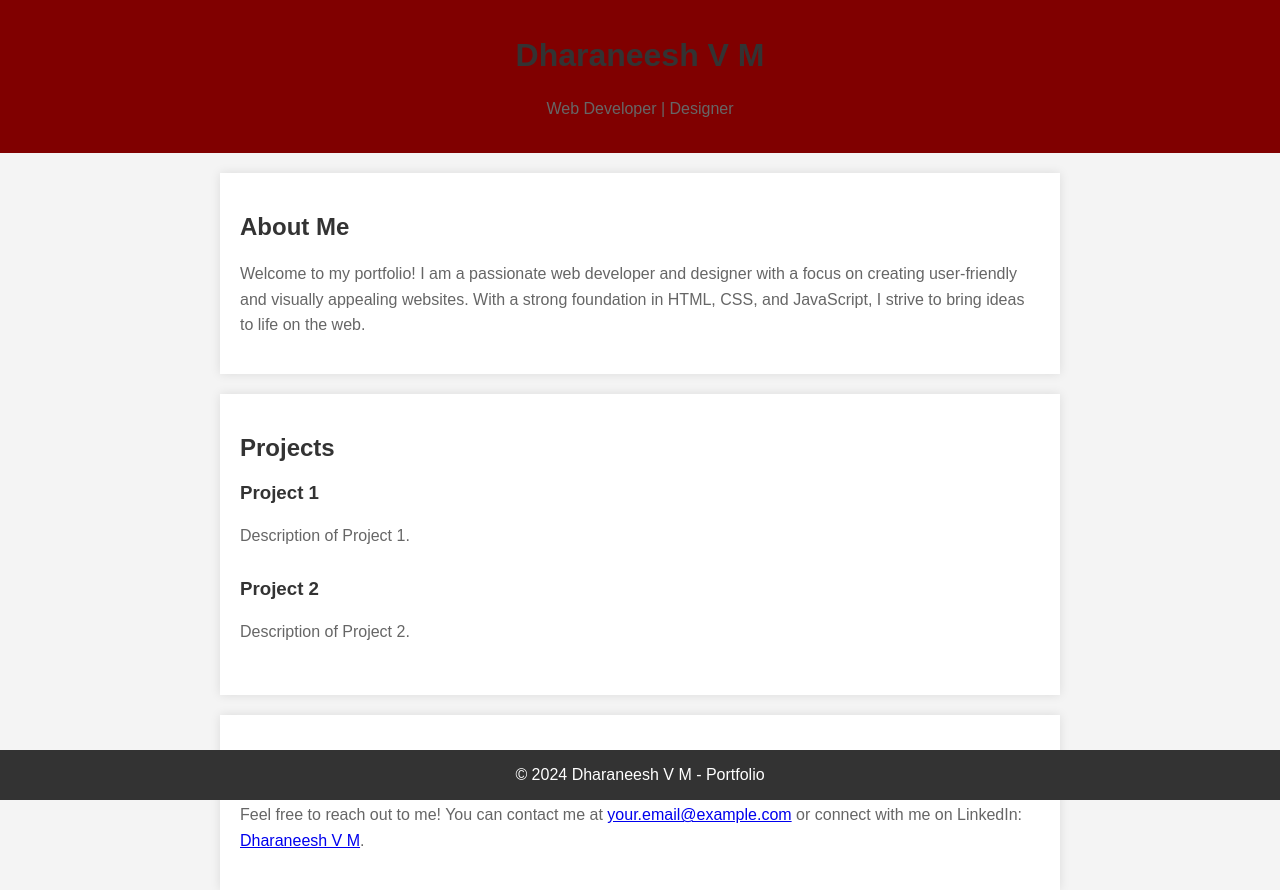
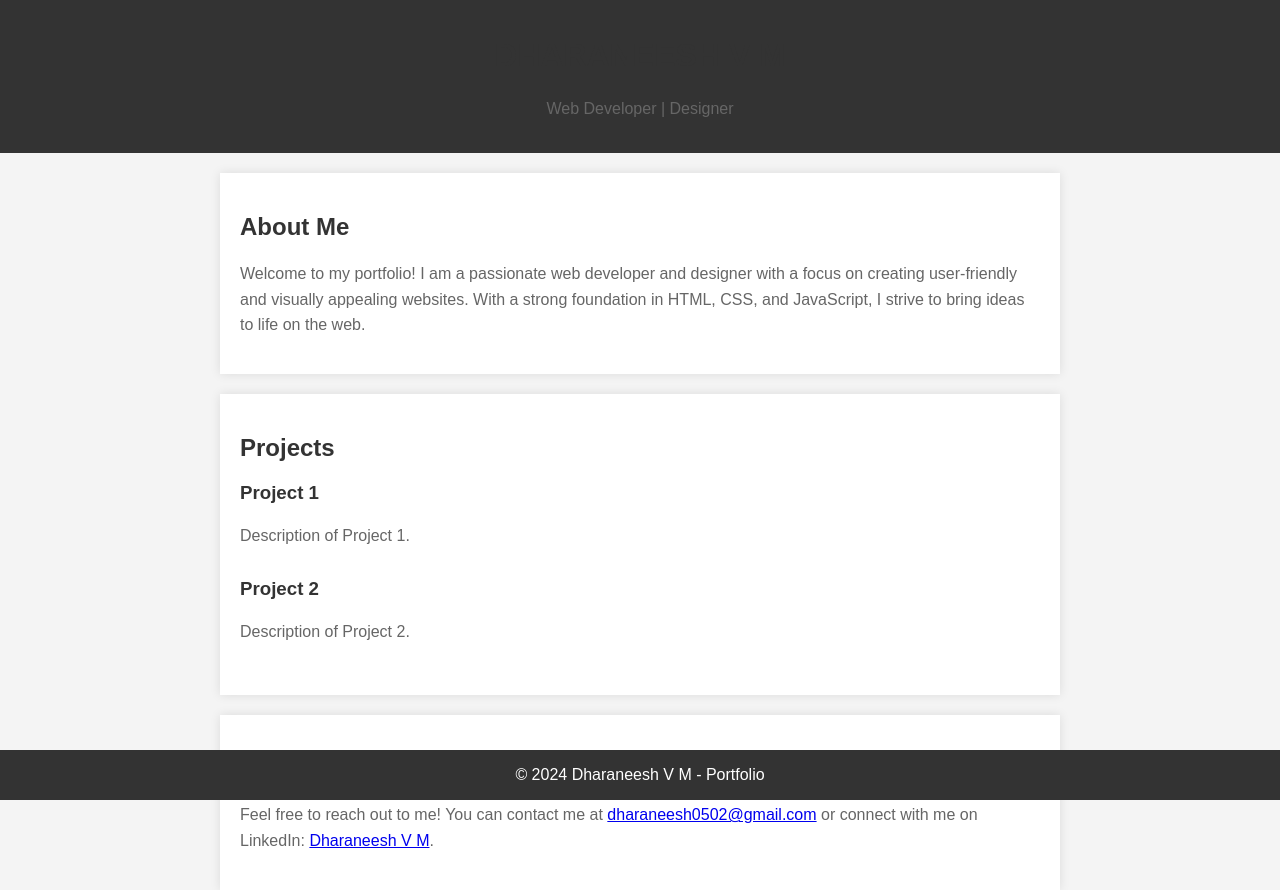
Before and after one commit to dharaneeshvm/dharaneeshvm.github.io, a plain HTML site: page index.html in a window 1280 px wide. Drawn offline with Linux system fonts and the light colour scheme.

Commit message:
Update index.html

```diff
--- a/index.html
+++ b/index.html
@@ -14,7 +14,7 @@
         }
 
         header {
-            background-color: #800000;
+            background-color: #333;
             color: #fff;
             text-align: center;
             padding: 1em 0;
@@ -27,6 +27,14 @@
             background-color: #fff;
             box-shadow: 0 0 10px rgba(0, 0, 0, 0.1);
             margin-top: 20px;
+            opacity: 0;
+            transform: translateY(20px);
+            transition: opacity 0.8s ease, transform 0.8s ease;
+        }
+
+        section.show {
+            opacity: 1;
+            transform: translateY(0);
         }
 
         h1,
@@ -59,11 +67,11 @@
 <body>
 
     <header>
-        <h1>Dharaneesh V M</h1>
+        <h1>DHARANEESH V M</h1>
         <p>Web Developer | Designer</p>
     </header>
 
-    <section id="about">
+    <section id="about" class="show">
         <h2>About Me</h2>
         <p>
             Welcome to my portfolio! I am a passionate web developer and designer with a focus on creating
@@ -72,7 +80,7 @@
         </p>
     </section>
 
-    <section id="projects">
+    <section id="projects" class="show">
         <h2>Projects</h2>
 
         <div class="project">
@@ -89,10 +97,10 @@
 
     </section>
 
-    <section id="contact">
+    <section id="contact" class="show">
         <h2>Contact Me</h2>
         <p>
-            Feel free to reach out to me! You can contact me at <a href="mailto:your.email@example.com">your.email@example.com</a>
+            Feel free to reach out to me! You can contact me at <a href="mailto:dharaneesh0502@gmail.com">dharaneesh0502@gmail.com</a>
             or connect with me on LinkedIn: <a href="https://www.linkedin.com/in/dharaneesh-vm" target="_blank">Dharaneesh V M</a>.
         </p>
     </section>
@@ -101,6 +109,39 @@
         &copy; 2024 Dharaneesh V M - Portfolio
     </footer>
 
+    <script>
+        // Smooth scrolling
+        document.querySelectorAll('a[href^="#"]').forEach(anchor => {
+            anchor.addEventListener('click', function (e) {
+                e.preventDefault();
+
+                document.querySelector(this.getAttribute('href')).scrollIntoView({
+                    behavior: 'smooth'
+                });
+            });
+        });
+
+        // Trigger section animations on scroll
+        window.addEventListener('scroll', () => {
+            const sections = document.querySelectorAll('.show');
+            sections.forEach((section) => {
+                if (isElementInViewport(section)) {
+                    section.classList.add('active');
+                }
+            });
+        });
+
+        function isElementInViewport(el) {
+            const rect = el.getBoundingClientRect();
+            return (
+                rect.top >= 0 &&
+                rect.left >= 0 &&
+                rect.bottom <= (window.innerHeight || document.documentElement.clientHeight) &&
+                rect.right <= (window.innerWidth || document.documentElement.clientWidth)
+            );
+        }
+    </script>
+
 </body>
 
 </html>
```
